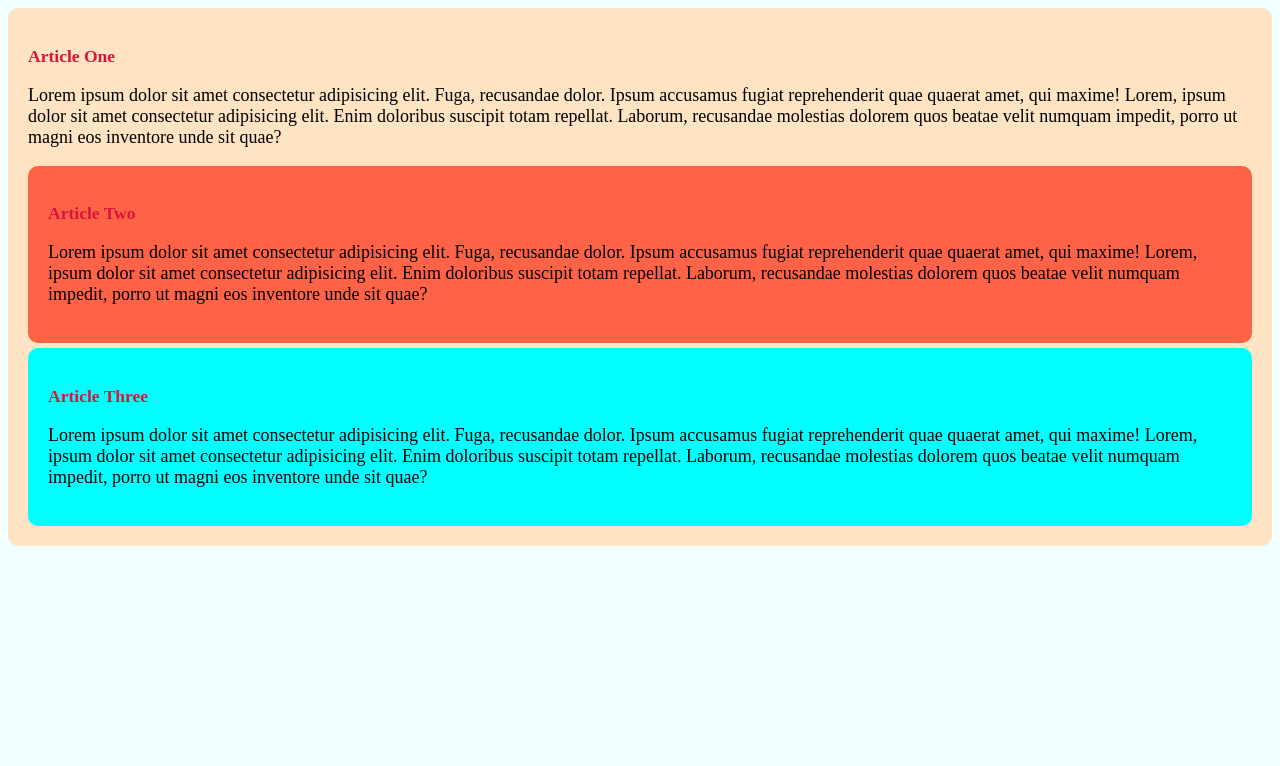
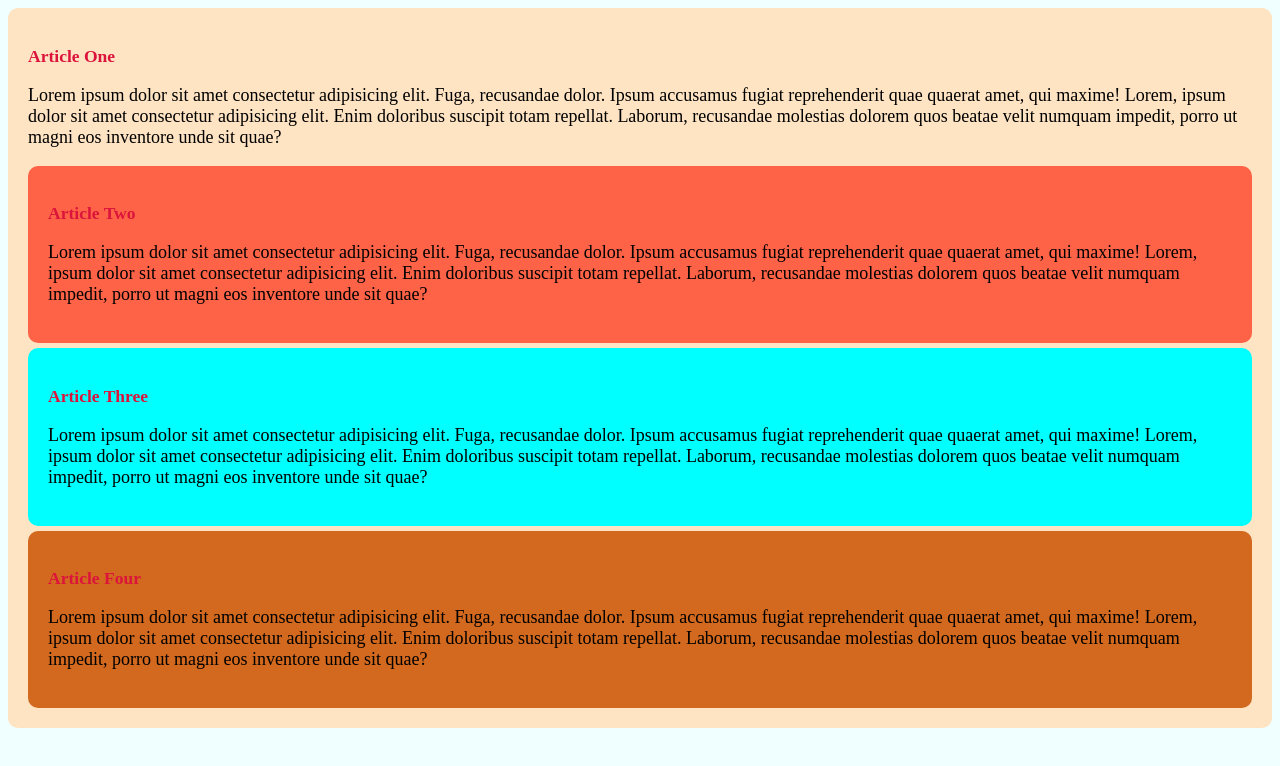
Before and after one commit to Speed002/web1, a plain HTML site: page index.html in a window 1280 px wide. Drawn offline with Linux system fonts and the light colour scheme.

Commit message:
Article Four Added

```diff
--- a/index.html
+++ b/index.html
@@ -23,6 +23,11 @@
                 <h3>Article Three</h3>
                 <p>Lorem ipsum dolor sit amet consectetur adipisicing elit. Fuga, recusandae dolor. Ipsum accusamus fugiat reprehenderit quae quaerat amet, qui maxime! Lorem, ipsum dolor sit amet consectetur adipisicing elit. Enim doloribus suscipit totam repellat. Laborum, recusandae molestias dolorem quos beatae velit numquam impedit, porro ut magni eos inventore unde sit quae?</p>
             </div>
+
+            <div id="A4">
+                <h3>Article Four</h3>
+                <p>Lorem ipsum dolor sit amet consectetur adipisicing elit. Fuga, recusandae dolor. Ipsum accusamus fugiat reprehenderit quae quaerat amet, qui maxime! Lorem, ipsum dolor sit amet consectetur adipisicing elit. Enim doloribus suscipit totam repellat. Laborum, recusandae molestias dolorem quos beatae velit numquam impedit, porro ut magni eos inventore unde sit quae?</p>
+            </div>
         </section>
     </main>
 </body>
--- a/style.css
+++ b/style.css
@@ -25,3 +25,8 @@ div p{
     background-color:cyan;
     padding: 20px;
 }
+
+#A4{
+    background-color:chocolate;
+    padding: 20px;
+}
```
